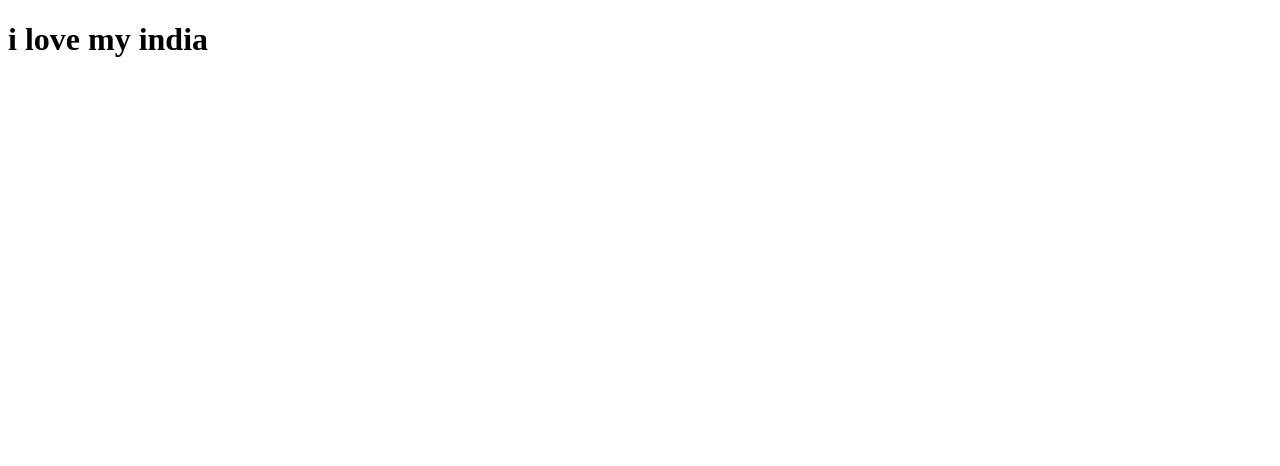
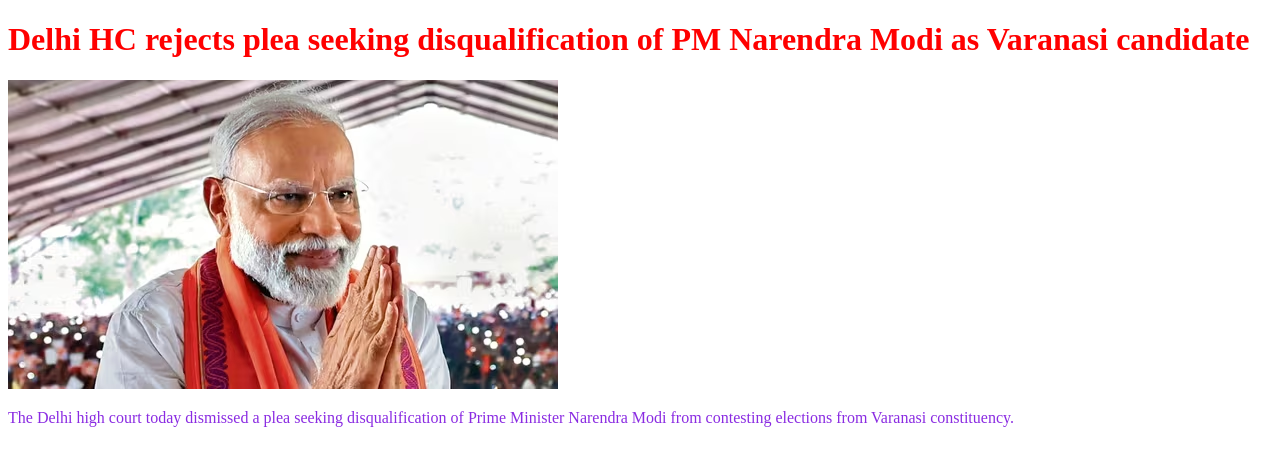
Before and after one commit to radhikashaktawat/28-may-my-new-website, a plain HTML site: page index.html in a window 1280 px wide. Drawn offline with Linux system fonts and the light colour scheme.

Commit message:
save water

```diff
--- a/index.html
+++ b/index.html
@@ -3,9 +3,19 @@
 <head>
     <meta charset="UTF-8">
     <meta name="viewport" content="width=device-width, initial-scale=1.0">
-    <title> my file</title>
+    <title> my file</title> <style>
+        h1{
+            color:red;
+        } p{
+            color:blueviolet;
+        }
+    </style>
 </head>
 <body>
-   <h1> i love my india</h1>
+   <h1>Delhi HC rejects plea seeking disqualification of PM Narendra Modi as Varanasi candidate
+</h1> <img src="./img/1avif.avif"
 </body>
+<p>The Delhi high court today dismissed a plea seeking disqualification of Prime Minister Narendra Modi from contesting elections from Varanasi constituency.
+
+</p>
 </html>
```
Also changed, not shown: img/1avif.avif (added), img/avif file.avif (added).
